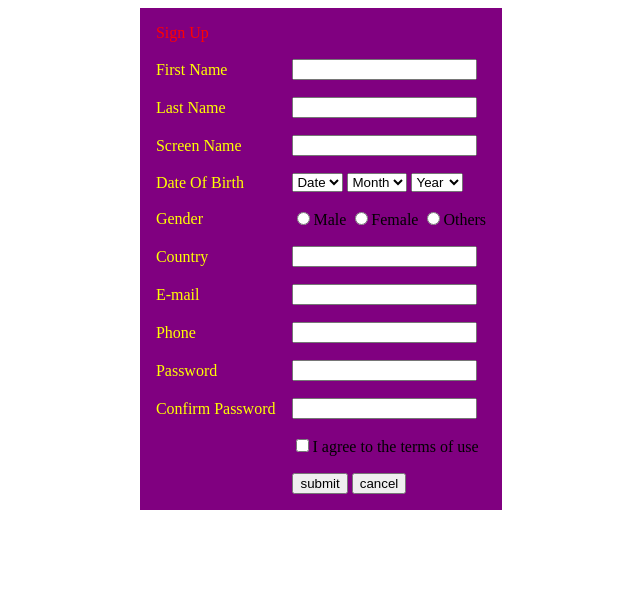
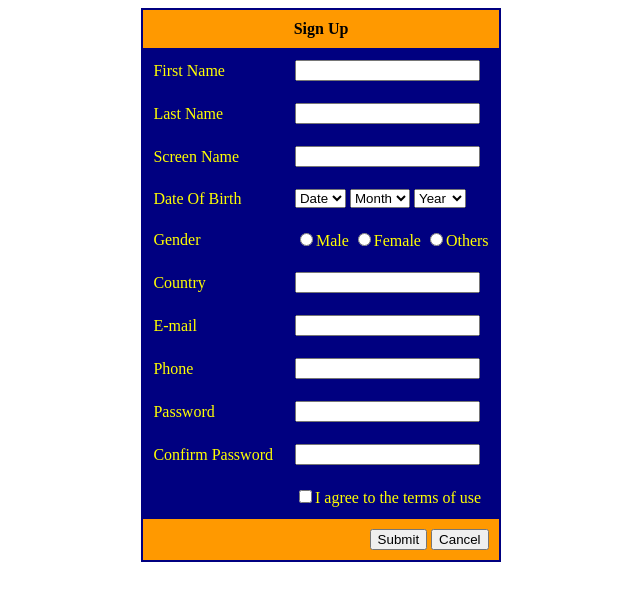
Before and after one commit to nikhilporandla/HTML-PROJECTS, a plain HTML site: page TASK-4/TASK-4.3.HTML in a window 1280 px wide. Shown: the whole page, without its empty margins (319-959 px from the left). Drawn offline with Linux system fonts and the light colour scheme.

Commit message:
task-4.3 is updated

```diff
--- a/TASK-4/TASK-4.3.HTML
+++ b/TASK-4/TASK-4.3.HTML
@@ -9,26 +9,26 @@
     <form>
 
 
-        <table align="center" bgcolor="purple" cellspacing="15px" cellspacing="5px">
+        <table align="center" bgcolor=" #000080" cellspacing="2px" cellpadding="10px">
 
-           <tr><td><header><font color="red">Sign Up</font></header></td></tr>
+          <thead bgcolor="#ff9900"><tr><th colspan="2"><font color="">Sign Up</font></th></tr></thead>
 
 
             <tr>
 
-                <td><label><font color="yellow">First Name</font></label></td>
+                <td><label><font color="#ffff00">First Name</font></label></td>
                 <td><input type="text"></td>
             </tr>
             <tr>
-                <td><label><font color="yellow">Last Name</font></label></td>
+                <td><label><font color="#ffff00">Last Name</font></label></td>
                 <td><input type="text"></td>
             </tr>
             <tr>
-                <td><label><font color="yellow">Screen Name</font></label></td>
+                <td><label><font color="#ffff00">Screen Name</font></label></td>
                 <td><input type="text"></td>
             </tr>
             <tr>
-                <td><font color="yellow">Date Of Birth</font></td>
+                <td><font color="#ffff00">Date Of Birth</font></td>
             <td>
                     <select>
                         <option>Date</option>
@@ -125,38 +125,40 @@
                     </select>
                 </td>
                 <tr><td>
-                    <label for="Gender"><font color="yellow">Gender</font></label>
-                   <td> <input type="radio" value="Male" id="Male" name="Gender">Male
-                    <input type="radio" value="Female" id="Female" name="Gender">Female
-                     <input type="radio" value="Others" id="Others" name="Gender">Others
+                    <label for="Gender"><font color="#ffff00">Gender</font></label>
+                   <td> <input type="radio" value="Male" id="Male" name="Gender"><font color="#ffff00">Male </font>
+                    <input type="radio" value="Female" id="Female" name="Gender"><font color="#ffff00">Female </font>
+                     <input type="radio" value="Others" id="Others" name="Gender"><font color="#ffff00">Others </font>
 
                 </td></tr>
-               <tr><td> <label><font color="yellow">Country</font></label></td>
+               <tr><td> <label><font color="#ffff00">Country</font></label></td>
                 <td><input type="text"></td>
                 <tr>
                     <td>
-                        <label><font color="yellow">E-mail</font></label>
+                        <label><font color="#ffff00">E-mail</font></label>
                     </td>
                     <td><input type="email"></td>
                 </tr>
-                <tr><td><label><font color="yellow">Phone</font></label></td>
+                <tr><td><label><font color="#ffff00">Phone</font></label></td>
                 <td><input type="tel"></td></tr>
                 <tr><td>
-                    <label> <font color="yellow">Password</font></label></td>
+                    <label> <font color="#ffff00">Password</font></label></td>
                     <td><input type="password">
                 </td></tr>
                 <tr><td>
-                    <label><font color="yellow">Confirm Password</font></label></td>
+                    <label><font color="#ffff00">Confirm Password</font></label></td>
                     <td><input type="password">
                 </td></tr>
                 <tr><td></td>
-                    <td><input type="checkbox" >I agree to the terms of use</td>
+                    <td><input type="checkbox" ><font color="#ffff00">I agree to the terms of use</font></td>
                 </tr>
-                <tr><td>
-                    <td><button>submit</button>
-                    <button>cancel</button></td>
+                <tfoot bgcolor="#ff9900">
+                    <tr>
+                        <td align="right" colspan="2"><button>Submit</button> <button>Cancel</button></td>
+                    </tr>
+                </tfoot>
 
-                </td></tr>
+
     </form>
     </table>
 </body>
```
